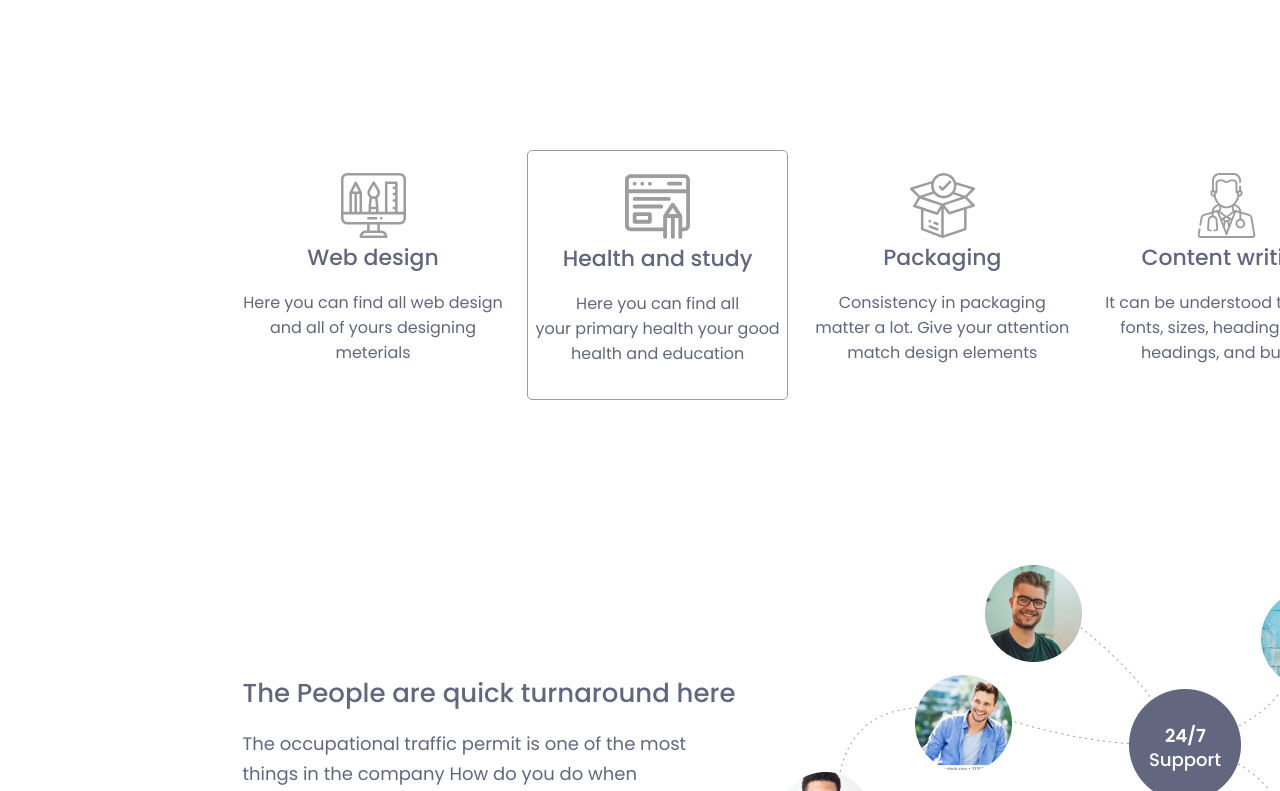
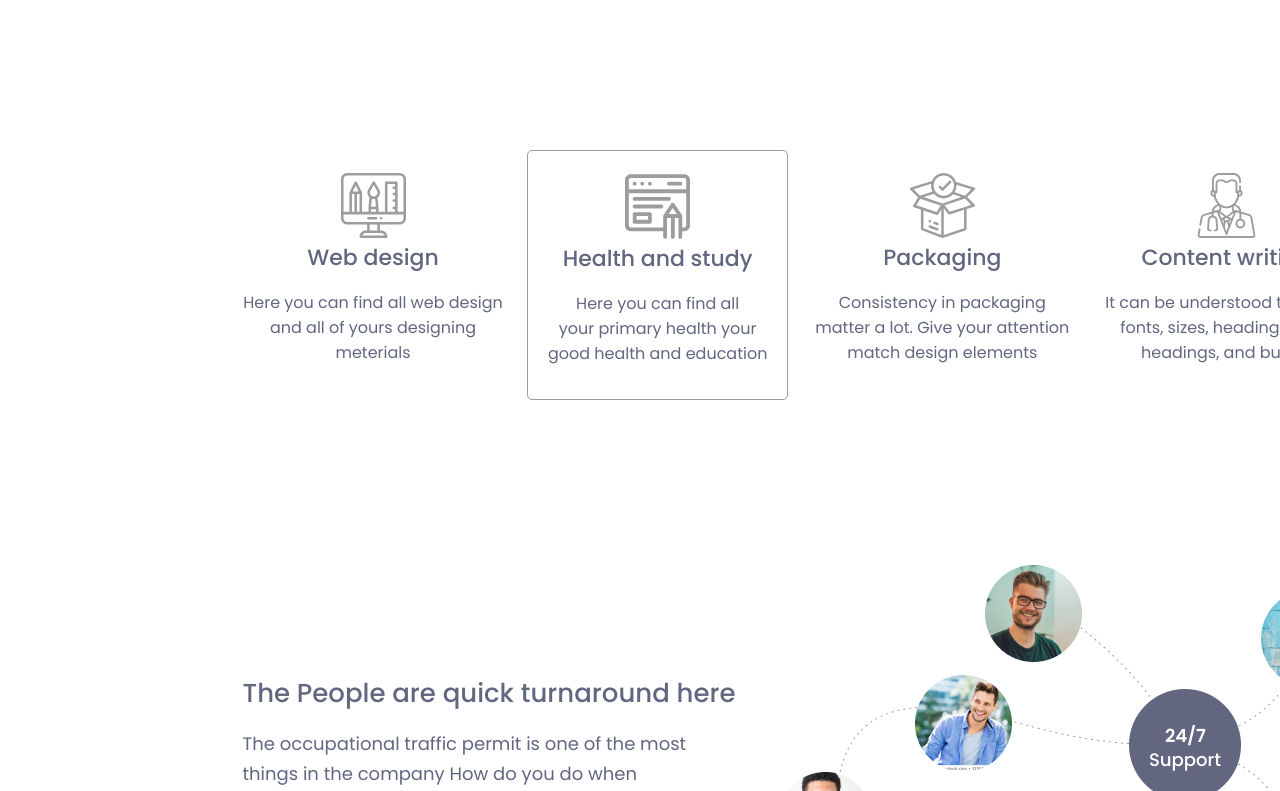
Before and after one commit to Envick/DreamMaker, a plain HTML site: page index.html in a window 1280 px wide. Shown: the part 964-1755 px from the top of the page. Drawn offline with Linux system fonts and the light colour scheme; a web font is replaced by a local one.

Commit message:
Update index.html
Bsbs

```diff
--- a/index.html
+++ b/index.html
@@ -77,7 +77,7 @@
                 <span class="advantages__title">Health and study</span>
                 <span class="advantages__bottomText"
                   >Here you can find all<br />
-                  your primary health your good health and education</span
+                  your primary health your<br/> good health and education</span
                 >
               </div>
               <div class="advantages__block">
```
